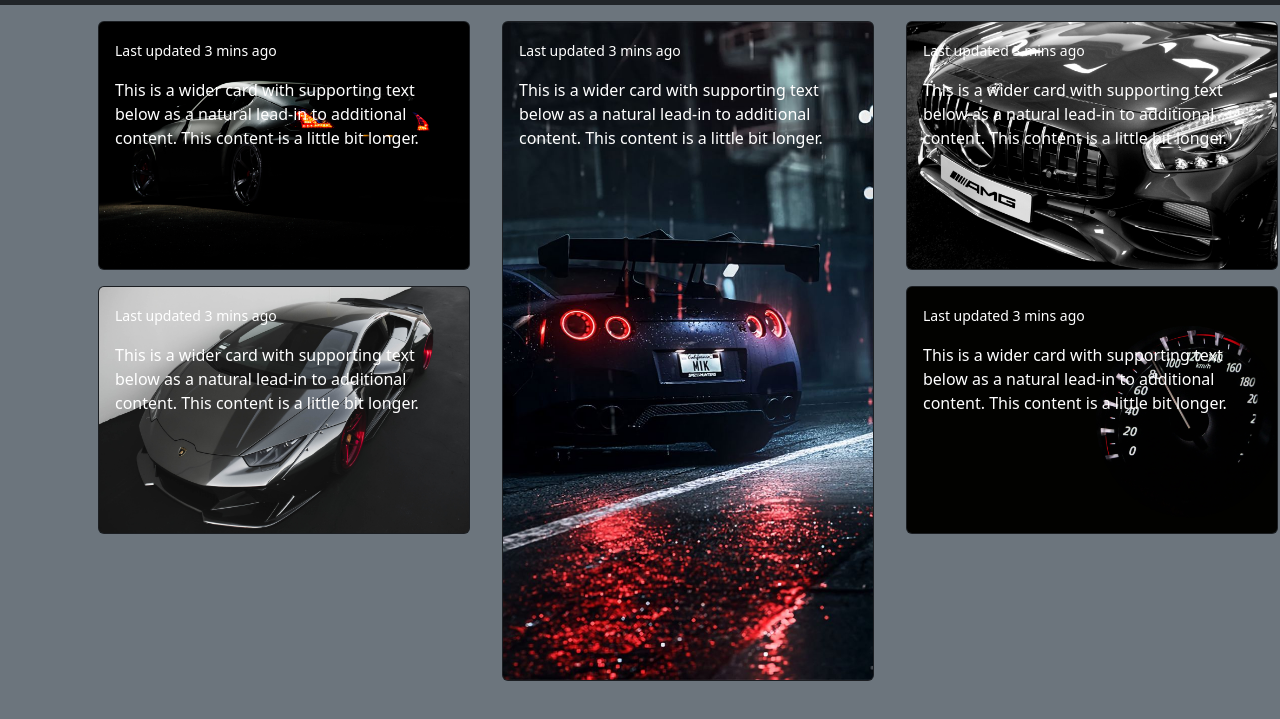
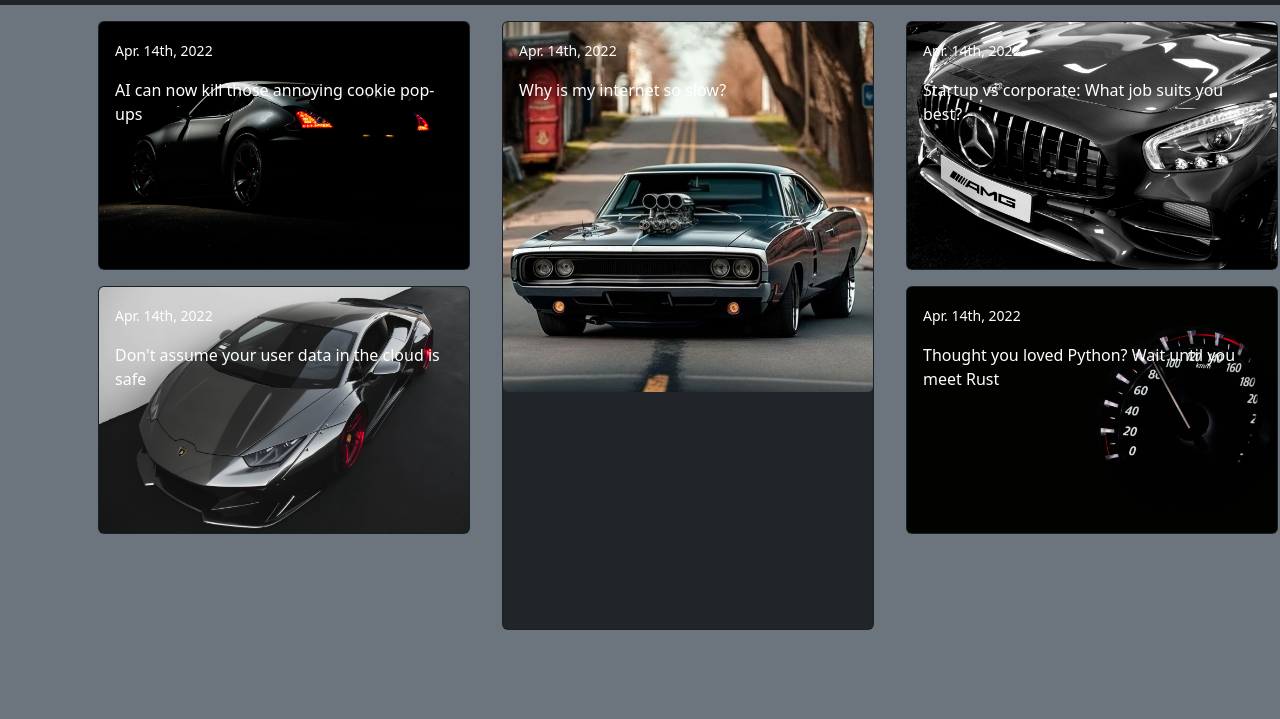
Before and after one commit to Akos7738/project, a plain HTML site: page index.html in a window 1280 px wide. Shown: the part 51-770 px from the top of the page. Drawn offline with nearby package versions, Linux system fonts and the light colour scheme.

Commit message:
majdnem kesz

```diff
--- a/index.html
+++ b/index.html
@@ -71,28 +71,25 @@
                 <div class="card myCard text-bg-dark">
                     <img src="./pics/pexels-albin-berlin-919073.jpg" class="card-img" alt="...">
                     <div class="card-img-overlay">
-                        <p class="card-text"><small>Last updated 3 mins ago</small></p>
-                        <p class="card-text">This is a wider card with supporting text below as a natural lead-in to
-                            additional content. This content is a little bit longer.</p>
+                        <p class="card-text"><small>Apr. 14th, 2022</small></p>
+                        <p class="card-text">AI can now kill those annoying cookie pop-ups</p>
                     </div>
                 </div>
                 <div class="card myCard text-bg-dark">
                     <img src="./pics/pexels-jay-pizzle-3802508.jpg" class="card-img" alt="...">
                     <div class="card-img-overlay">
-                        <p class="card-text"><small>Last updated 3 mins ago</small></p>
-                        <p class="card-text">This is a wider card with supporting text below as a natural lead-in to
-                            additional content. This content is a little bit longer.</p>
+                        <p class="card-text"><small>Apr. 14th, 2022</small></p>
+                        <p class="card-text">Don't assume your user data in the cloud is safe</p>
 
                     </div>
                 </div>
             </div>
             <div class="col col-4">
-                <div class="card myCard text-bg-dark">
-                    <img src="./pics/Luxury Sports Cars.jpg" class="card-img" alt="...">
+                <div class="mid card myCard text-bg-dark">
+                    <img src="./pics/Tuning Verdák.jpg" class="card-img" alt="...">
                     <div class="card-img-overlay">
-                        <p class="card-text"><small>Last updated 3 mins ago</small></p>
-                        <p class="card-text">This is a wider card with supporting text below as a natural lead-in to
-                            additional content. This content is a little bit longer.</p>
+                        <p class="card-text"><small>Apr. 14th, 2022</small></p>
+                        <p class="card-text">Why is my internet so slow?</p>
 
                     </div>
                 </div>
@@ -101,17 +98,15 @@
                 <div class="card myCard text-bg-dark">
                     <img src="./pics/pexels-mat-brown-549362.jpg" class="card-img" alt="...">
                     <div class="card-img-overlay">
-                        <p class="card-text"><small>Last updated 3 mins ago</small></p>
-                        <p class="card-text">This is a wider card with supporting text below as a natural lead-in to
-                            additional content. This content is a little bit longer.</p>
+                        <p class="card-text"><small>Apr. 14th, 2022</small></p>
+                        <p class="card-text">Startup vs corporate: What job suits you best?</p>
                     </div>
                 </div>
                     <div class="card myCard text-bg-dark">
                         <img src="./pics/pexels-pixabay-248747.jpg" class="card-img" alt="...">
                         <div class="card-img-overlay">
-                            <p class="card-text"><small>Last updated 3 mins ago</small></p>
-                            <p class="card-text">This is a wider card with supporting text below as a natural lead-in to
-                                additional content. This content is a little bit longer.</p>
+                            <p class="card-text"><small>Apr. 14th, 2022</small></p>
+                            <p class="card-text">Thought you loved Python? Wait until you meet Rust</p>
                         </div>
                     </div>
                 </div>
--- a/style.css
+++ b/style.css
@@ -20,3 +20,6 @@ img{
 img:hover{
     transition: 0.2s;
 }
+.mid{
+    height: 609px !important;
+}
```
Also changed, not shown: pics/kozepso.jpg (added).
